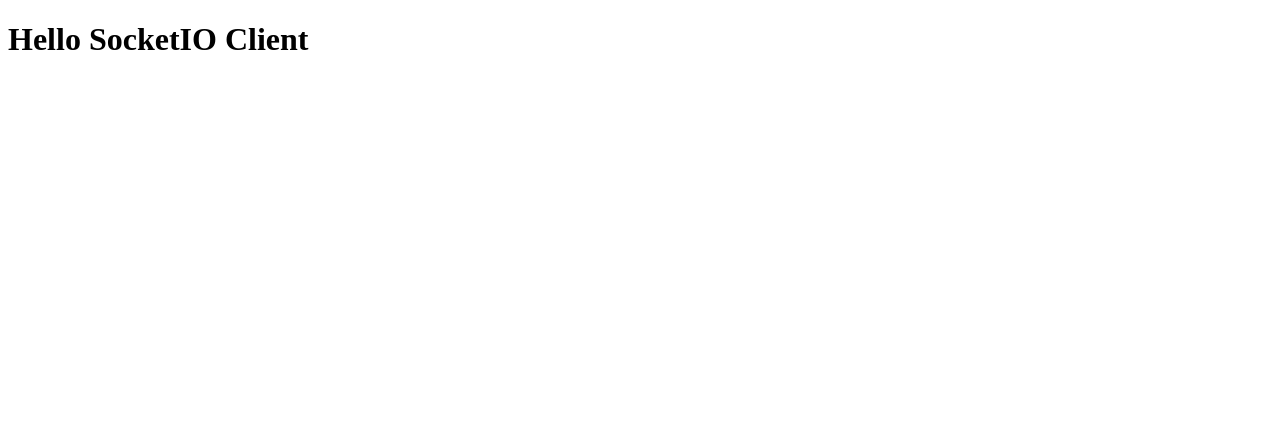
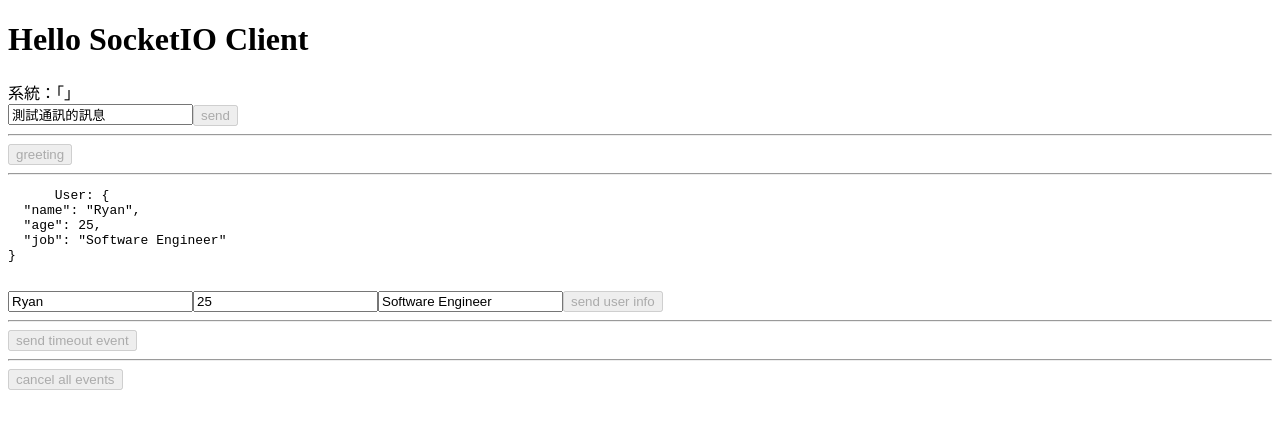
Before and after one commit to shezimanor/simple-socketio-client-1, a Vue app: page / in a window 1280 px wide. Shown: the top 428 px of the page. Built offline with nearby package versions, Linux system fonts and the light colour scheme; no server answers.

Commit message:
feat: Implement `removeAllListeners`

```diff
--- a/src/App.vue
+++ b/src/App.vue
@@ -1,14 +1,14 @@
 <script setup>
 // import HelloBoardcast from './components/HelloBoardcast.vue';
-// import HelloSocket from './components/HelloSocket.vue';
-import HelloSocketOnce from './components/HelloSocketOnce.vue';
+// import HelloSocketOnce from './components/HelloSocketOnce.vue';
+import HelloSocket from './components/HelloSocket.vue';
 </script>
 
 <template>
   <div>
     <h1>Hello SocketIO Client</h1>
     <!-- <HelloBoardcast /> -->
-    <!-- <HelloSocket /> -->
-    <HelloSocketOnce />
+    <!-- <HelloSocketOnce /> -->
+    <HelloSocket />
   </div>
 </template>
--- a/src/components/HelloSocket.vue
+++ b/src/components/HelloSocket.vue
@@ -66,6 +66,9 @@
     }
   });
 }
+function onCancelAllEvents() {
+  socket.emit('cancel-all-events');
+}
 function handleMessage(msg) {
   console.log(`Message from server: ${msg}`);
   serverMsg.value = msg;
@@ -98,6 +101,10 @@
     <button @click="onSendTimeoutEvent" :disabled="!ioIsConnected">
       send timeout event
     </button>
+    <hr />
+    <button @click.once="onCancelAllEvents" :disabled="!ioIsConnected">
+      cancel all events
+    </button>
   </div>
 </template>
 
```
